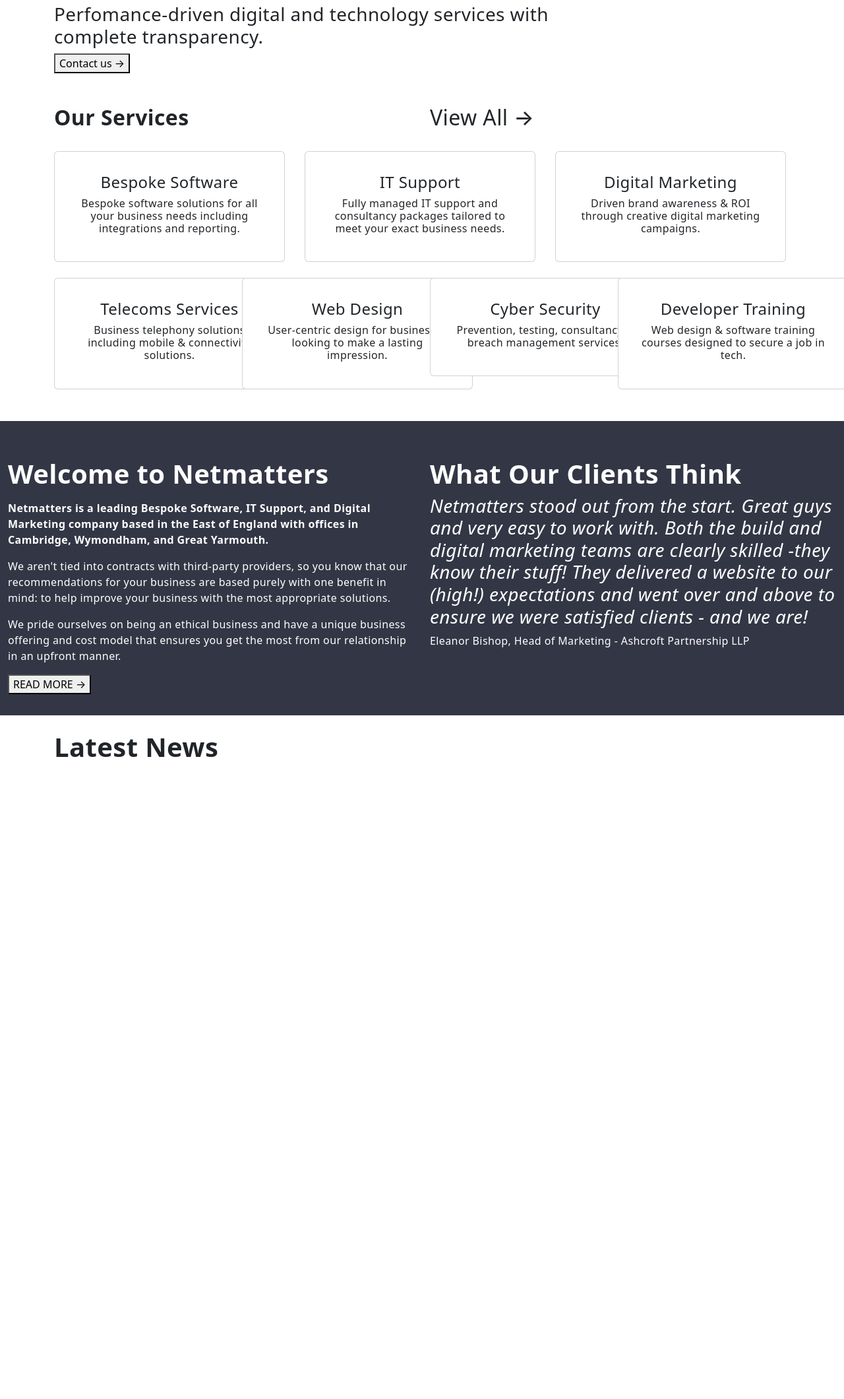
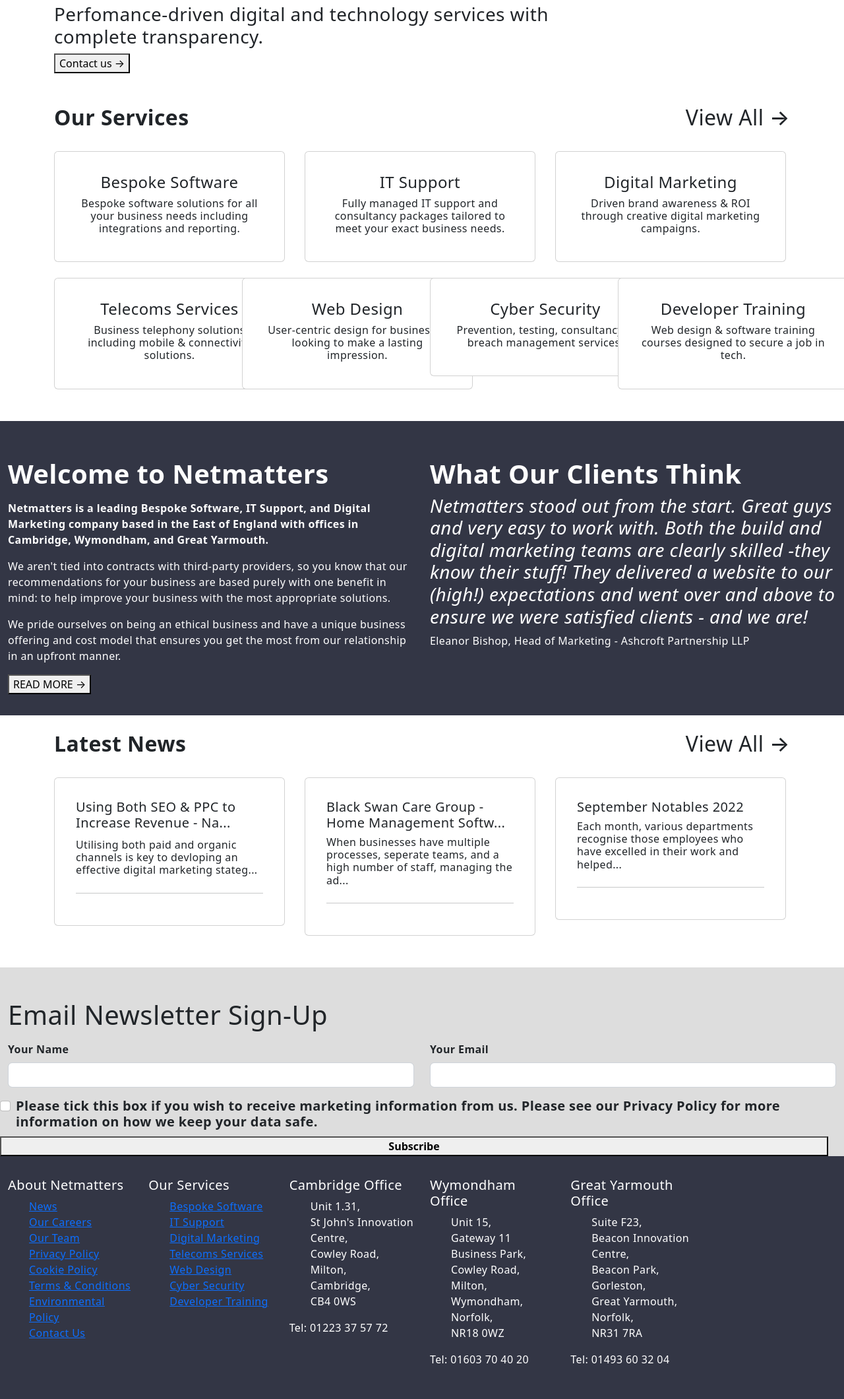
Before and after one commit to SamJMcMillan/netmatters-clone-website, a PHP site: page / in a window 1280 px wide. Shown: the part 161-2281 px from the top of the page at 66% size. Before the commit the page ends 1308 px from the top, so only its background shows below. Run offline with PHP 8.4, Linux system fonts and the light colour scheme.

Commit message:
Finished populating the site with HTML
- Added the latest news, newsletter and footer sections in HTML

```diff
--- a/css/style.css
+++ b/css/style.css
@@ -1 +1 @@
-*{box-sizing:border-box}body{font-family:"Poppins",sans-serif;font-size:1rem;letter-spacing:0.4px;line-height:1.42857143;text-align:center;margin:0}header{margin-top:0px}.card{background-color:#fff;border:gray 0.5px solid;width:350px;text-align:center;padding:2em}.about{color:#fff;background-color:#333645;padding:2em}
+*{box-sizing:border-box}body{font-family:"Poppins",sans-serif;font-size:1rem;color:#333645;letter-spacing:0.4px;line-height:1.42857143;text-align:center;margin:0}header{margin-top:0px}.footer-list li{list-style:none}.card{background-color:#fff;border:gray 0.5px solid;width:350px;text-align:center;padding:2em}.accented-background{color:#fff;background-color:#333645;padding:2em}.newsletter{background-color:#ddd}.form-control{border-radius:0%}
--- a/index.html
+++ b/index.html
@@ -49,12 +49,12 @@
     <div class="container mt-5 section">
       <div class="row">
         <div class="col">
-          <h2 class="float-left">
+          <h2 class="float-start">
             <strong>Our Services</strong>
           </h2>
         </div>
         <div class="col">
-          <h2 class="float-right">View All &#8594;</h2>
+          <h2 class="float-end">View All &#8594;</h2>
         </div>
       </div>
       <div class="row">
@@ -124,7 +124,7 @@
     </div>
     <!-- /Service cards -->
     <!-- About blurb / Review -->
-    <div class="container-fluid about mt-5">
+    <div class="container-fluid accented-background mt-5">
       <div class="row mt-4">
         <section class="col">
           <h1><strong>Welcome to Netmatters</strong></h1>
@@ -166,9 +166,173 @@
     <!-- /About blurb / Review -->
     <!-- Latest news section -->
     <div class="container my-4">
-      <h1><strong>Latest News</strong></h1>
+      <div class="row">
+        <div class="col-lg-6">
+          <h2 class="float-start">
+            <strong>Latest News</strong>
+          </h2>
+        </div>
+        <div class="col-lg-6">
+          <h2 class="float-end">View All &#8594;</h2>
+        </div>
+      </div>
+      <div class="row">
+        <div class="col-sm-4 g-4">
+          <div class="card text-start">
+            <h5>Using Both SEO & PPC to Increase Revenue - Na...</h5>
+            <p class="h6 mt-1">
+              Utilising both paid and organic channels is key to devloping an
+              effective digital marketing stateg...
+            </p>
+            <hr />
+          </div>
+        </div>
+        <div class="col-sm-4 g-4">
+          <div class="card text-start">
+            <h5>Black Swan Care Group - Home Management Softw...</h5>
+            <p class="h6">
+              When businesses have multiple processes, seperate teams, and a
+              high number of staff, managing the ad...
+            </p>
+            <hr />
+          </div>
+        </div>
+        <div class="col-sm-4 g-4">
+          <div class="card text-start">
+            <h5>September Notables 2022</h5>
+            <p class="h6">
+              Each month, various departments recognise those employees who have
+              excelled in their work and helped...
+            </p>
+            <hr />
+          </div>
+        </div>
+      </div>
     </div>
     <!-- /Latest news section -->
+    <!-- Sponsors -->
+    <!-- /Sponsors -->
+    <!-- Newsletter Signup -->
+    <div class="container-fluid mt-5 newsletter">
+      <div class="row">
+        <h1 class="mt-5">Email Newsletter Sign-Up</h1>
+      </div>
+      <form>
+        <div class="row mt-2">
+          <div class="col-sm-6">
+            <div class="mb-3">
+              <label for="exampleInputEmail1" class="form-label"
+                ><strong>Your Name</strong></label
+              >
+              <input
+                type="email"
+                class="form-control"
+                id="exampleInputEmail1"
+              />
+            </div>
+          </div>
+          <div class="col-sm-6">
+            <div class="mb-3">
+              <label for="exampleInputEmail1" class="form-label"
+                ><strong>Your Email</strong></label
+              >
+              <input
+                type="email"
+                class="form-control"
+                id="exampleInputEmail1"
+              />
+            </div>
+          </div>
+        </div>
+        <div class="row">
+          <div class="form-check">
+            <input
+              class="form-check-input mb-3"
+              type="checkbox"
+              value=""
+              id="flexCheckDefault"
+            />
+            <label class="form-check-label h5" for="flexCheckDefault">
+              <strong>
+                Please tick this box if you wish to receive marketing
+                information from us. Please see our Privacy Policy for more
+                information on how we keep your data safe.
+              </strong>
+            </label>
+          </div>
+          <div class="row float-start">
+            <button h5><strong>Subscribe</strong></button>
+          </div>
+        </div>
+      </form>
+    </div>
+    <!-- /Newsletter Signup -->
+    <!-- Footer -->
+    <footer>
+      <div class="container-fluid accented-background">
+        <div class="row">
+          <div class="col-sm-2 head-format">
+            <h5>About Netmatters</h5>
+            <ul class="footer-list">
+              <li><a href="#">News</a></li>
+              <li><a href="#">Our Careers</a></li>
+              <li><a href="#">Our Team</a></li>
+              <li><a href="#">Privacy Policy</a></li>
+              <li><a href="#">Cookie Policy</a></li>
+              <li><a href="#">Terms & Conditions</a></li>
+              <li><a href="#">Environmental Policy</a></li>
+              <li><a href="#">Contact Us</a></li>
+            </ul>
+          </div>
+          <div class="col-sm-2 head-format">
+            <h5>Our Services</h5>
+            <ul class="footer-list">
+              <li><a href="#">Bespoke Software</a></li>
+              <li><a href="#">IT Support</a></li>
+              <li><a href="#">Digital Marketing</a></li>
+              <li><a href="#">Telecoms Services</a></li>
+              <li><a href="#">Web Design</a></li>
+              <li><a href="#">Cyber Security</a></li>
+              <li><a href="#">Developer Training</a></li>
+            </ul>
+          </div>
+          <div class="col-sm-2 head-format">
+            <h5>Cambridge Office</h5>
+            <ul class="footer-list">
+              <li>Unit 1.31,</li>
+              <li>St John's Innovation Centre,</a></li>
+              <li>Cowley Road, Milton,</a></li>
+              <li>Cambridge,</a></li>
+              <li>CB4 0WS</li>
+            </ul>
+            <p>Tel: 01223 37 57 72</p>
+          </div>
+          <div class="col-sm-2 head-format">
+            <h5>Wymondham Office</h5>
+            <ul class="footer-list">
+              <li>Unit 15,</li>
+              <li>Gateway 11 Business Park,</a></li>
+              <li>Cowley Road, Milton,</a></li>
+              <li>Wymondham, Norfolk,</a></li>
+              <li>NR18 0WZ</li>
+            </ul>
+            <p>Tel: 01603 70 40 20</p>
+          </div>
+          <div class="col-sm-2 head-format">
+            <h5>Great Yarmouth Office</h5>
+            <ul class="footer-list">
+              <li>Suite F23,</li>
+              <li>Beacon Innovation Centre,</a></li>
+              <li>Beacon Park, Gorleston,</a></li>
+              <li>Great Yarmouth, Norfolk,</a></li>
+              <li>NR31 7RA</li>
+            </ul>
+            <p>Tel: 01493 60 32 04</p>
+          </div>
+        </div>
+      </div>
+    </footer>
+    <!-- /Footer -->
     <script
       src="https://cdn.jsdelivr.net/npm/bootstrap@5.2.2/dist/js/bootstrap.bundle.min.js"
       integrity="sha384-OERcA2EqjJCMA+/3y+gxIOqMEjwtxJY7qPCqsdltbNJuaOe923+mo//f6V8Qbsw3"
--- a/scss/base/_base.scss
+++ b/scss/base/_base.scss
@@ -7,6 +7,7 @@
 body {
   font-family: $font-main;
   font-size: 1rem;
+  color: $font-color;
   letter-spacing: 0.4px;
   line-height: 1.42857143;
   text-align: center;
@@ -16,3 +17,7 @@ body {
 header {
   margin-top: 0px;
 }
+
+.footer-list li {
+  list-style: none;
+}
--- a/scss/components/_buttons.scss
+++ b/scss/components/_buttons.scss
@@ -0,0 +1,7 @@
+// - Buttons ---------- //
+
+// - Input Bars ------- //
+
+.form-control {
+  border-radius: 0%;
+}
--- a/scss/layout/_containers.scss
+++ b/scss/layout/_containers.scss
@@ -1,5 +1,9 @@
-.about {
+.accented-background {
   color: #fff;
   background-color: #333645;
   padding: 2em;
 }
+
+.newsletter {
+  background-color: #ddd;
+}
--- a/scss/utilities/_variables.scss
+++ b/scss/utilities/_variables.scss
@@ -2,3 +2,4 @@
 
 // - Fonts -------------- //
 $font-main: "Poppins", sans-serif;
+$font-color: #333645;
```
